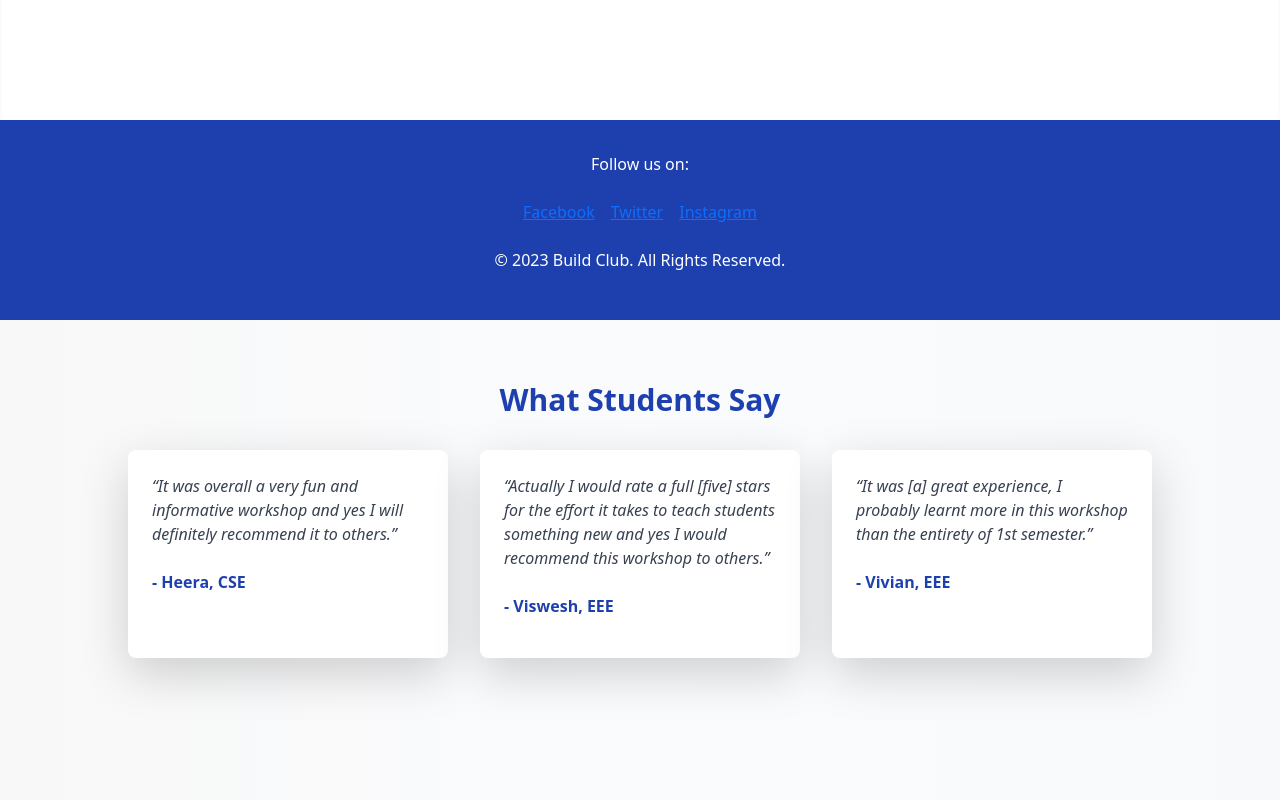
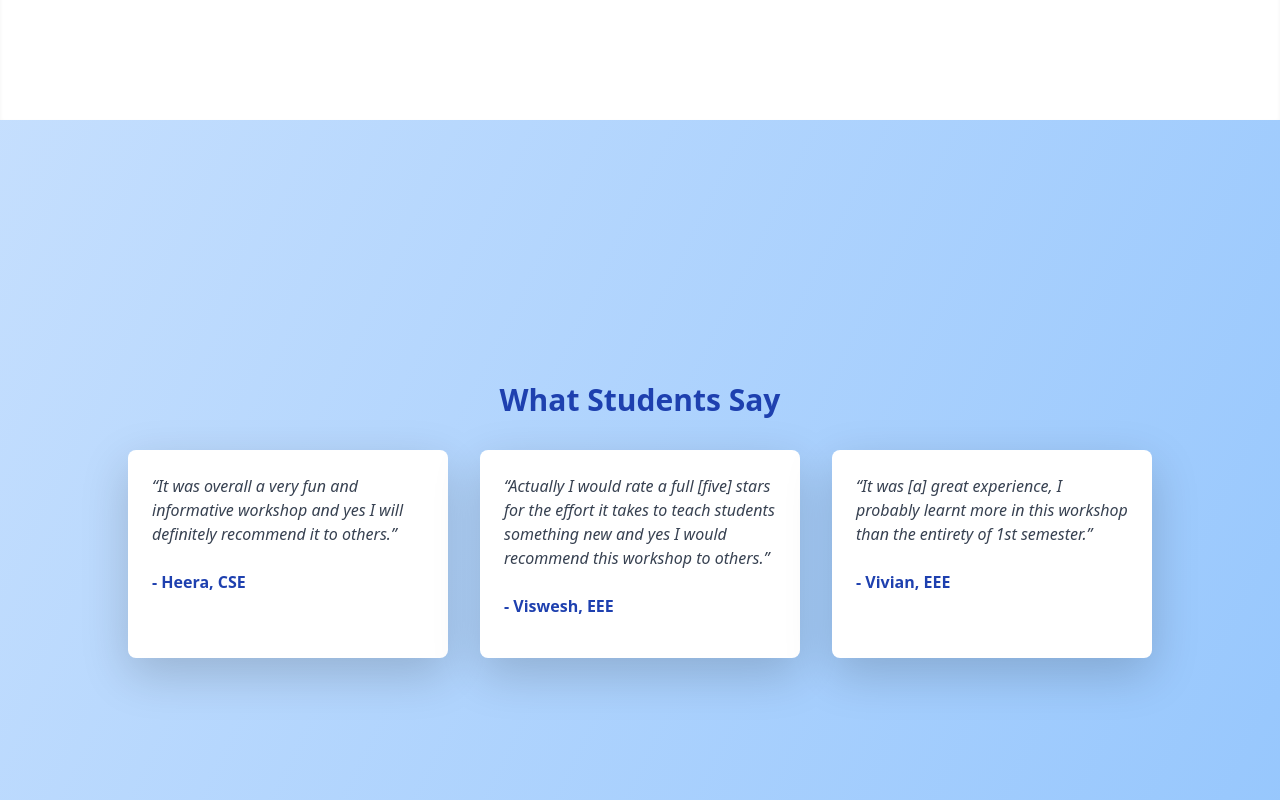
Before and after one commit to shubhamkumar9798/Build-Club-Website, a Next.js app: page / in a window 1280 px wide. Shown: the part 1480-2280 px from the top of the page. Built offline with nearby package versions, Linux system fonts and the light colour scheme.

Commit message:
made landing page

```diff
--- a/src/app/page.tsx
+++ b/src/app/page.tsx
@@ -9,6 +9,7 @@ import Image from "next/image";
 
 export default function Home() {
   return (
+
     <div className="bg-gradient-to-br from-blue-100 to-blue-300 min-h-screen overflow-y-scroll">
       {/* First Page Section */}
       <div className="relative h-screen">
@@ -35,12 +36,12 @@ export default function Home() {
 
           {/* Buttons */}
           <div className="flex space-x-4">
-            <Link href="/register" passHref>
+            <Link href="auth/register" passHref>
               <button className="px-6 py-3 text-blue-600 font-semibold bg-white border border-blue-600 rounded-lg shadow-md hover:bg-blue-100 transition duration-300">
                 Register
               </button>
             </Link>
-            <Link href="/login" passHref>
+            <Link href="auth/login" passHref>
               <button className="px-6 py-3 text-blue-600 font-semibold bg-white border border-blue-600 rounded-lg shadow-md hover:bg-blue-100 transition duration-300">
                 Login
               </button>
@@ -57,7 +58,7 @@ export default function Home() {
 
 
       {/* Testimonial Section */}
-      <div className="w-full absolute flex flex-wrap min-h-screen bg-transparent flex flex-col justify-center items-center px-8 py-16 pl-50">
+      <div className="w-full relative flex flex-wrap min-h-screen bg-transparent flex flex-col justify-center items-center px-8 py-16 pl-50">
   			<h2 className="text-3xl font-bold text-center text-blue-800 mb-8">
     			What Students Say
   			</h2>
@@ -70,9 +71,11 @@ export default function Home() {
 
       {/* Footer Section */}
 
-	  	<Footer />
+
+	  <Footer />
+
+    </div>
 
 
-    </div>
   );
 }
--- a/src/components/footer.jsx
+++ b/src/components/footer.jsx
@@ -1,5 +1,5 @@
 const Footer = () => (
-    <div className="bg-blue-800 text-white py-8 text-center">
+    <div className="relative bg-blue-800 text-white py-8 text-center">
       <p>Follow us on:</p>
       <div className="flex justify-center space-x-4 mt-4">
         <a href="#" className="hover:underline">Facebook</a>
```
